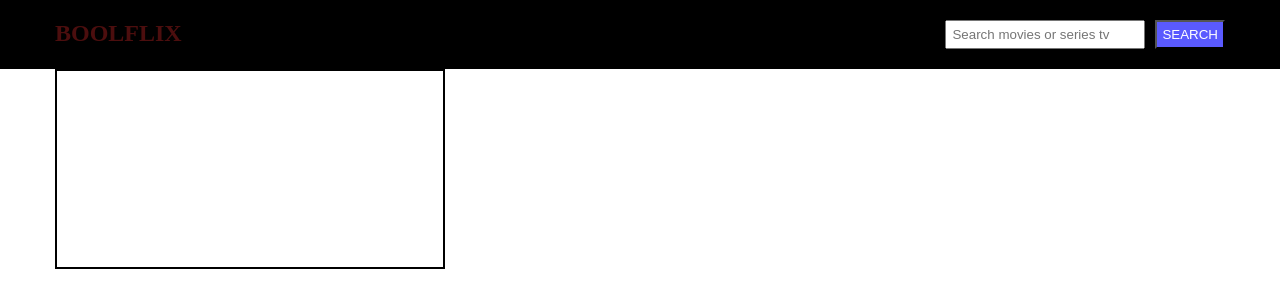
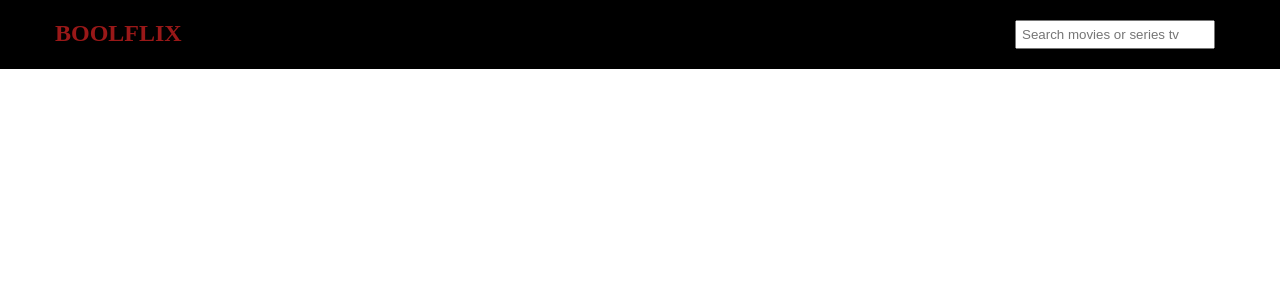
Before and after one commit to GianmauroCoviello/vite-boolflix, a Vue app: page / in a window 1280 px wide. Shown: the top 308 px of the page. Built offline with nearby package versions, Linux system fonts and the light colour scheme.

Commit message:
[TEST] MILESTONE 1

```diff
--- a/package.json
+++ b/package.json
@@ -9,6 +9,7 @@
     "preview": "vite preview"
   },
   "dependencies": {
+    "axios": "^1.4.0",
     "vue": "^3.2.47"
   },
   "devDependencies": {
--- a/src/App.vue
+++ b/src/App.vue
@@ -3,7 +3,8 @@
 // importazione delle componenti
 import AppHeader from './components/AppHeader.vue';
 import AppListMovies from './components/AppListMovies.vue';
-import store from '../src/store.js'
+import {store} from './data/store'
+import axios from 'axios';
 export default {
   // chiamata componenti
     components:{
@@ -17,13 +18,43 @@ export default {
 
       }
     },
+    mounted() {
+      // richiamo la funzione in mounted
+      this.getMovies
+    },
+    methods: {
+
+
+		getMovies(){
+			// dichiaro una variabile che conterrà l'API dei film in store
+			let moviesUrl = store.apiMovies
+
+			// condizione: se sulla barra di ricerca la stringa e diversa da stringa vuota, allora aggiungo una query string con un valore definito dalla parola inserita nell'input
+			if (store.SearchText != '') {
+				moviesUrl += `&query=${store.SearchText}`
+			}
+			console.log('Emit Funziona')
+
+
+			// effettuo la chiamata tramite la libreria axios
+			axios.get(moviesUrl).then((response) => {
+				// inseriamo nell'array vuoto il response dell'API sotto un formato JSON
+				store.moviesArray = response.data.results
+				console.log(response.data.results)
+			})
+
+
+
+		}
+    },
 
 }
 </script>
 
 <!-- parte grafica -->
 <template lang="">
-    <AppHeader/>
+	<!-- chiamata dell'$emit richiamando il contenuto della funzione -->
+    <AppHeader @search="getMovies"/>
     <AppListMovies/>
 </template>
 
--- a/src/components/AppHeader.vue
+++ b/src/components/AppHeader.vue
@@ -1,5 +1,11 @@
 <script>
+import { store } from '../data/store';
 export default {
+    data() {
+        return {
+            store
+        }
+    },
 
 }
 </script>
@@ -15,8 +21,9 @@ export default {
                     </div>
 
                     <div class="content-searchbar">
-                        <input type="text" placeholder="Search movies or series tv">
-                        <button>SEARCH</button>
+                        <!-- inseriamo l'input di ricerca che avrà un $emit contenuto nella funzione @input che consentira il filtraggio solamente riempiendo la barra di ricerca  -->
+                        <input type="text" placeholder="Search movies or series tv" v-model="store.SearchText" @input="$emit('search')">
+
                     </div>
 
                 </nav>
@@ -45,7 +52,7 @@ export default {
                     justify-content: space-between;
 
                     h1{
-                        color: rgb(76, 14, 14);
+                        color: rgb(153, 24, 24);
                     }
 
 
--- a/src/components/AppListMovies.vue
+++ b/src/components/AppListMovies.vue
@@ -1,16 +1,16 @@
 <script>
 import AppMoviesCard from './AppMoviesCard.vue';
-import { store } from '../store.js';
+import { store } from '../data/store';
 export default {
     components:{
         AppMoviesCard
     },
     data() {
-    return {
-        store
+        return {
+            store
 
-    }
-  },
+        }
+    },
 
 
 
@@ -21,7 +21,16 @@ export default {
 
     <div class="container">
         <div class='row'>
-            <AppMoviesCard :MyMovies="film"/>
+            <!-- ciclaggio delle card nell'array che conterra le informazioni dell'API dei film -->
+            <div class="container-card" v-for="(movie,index) in store.moviesArray" :key="index">
+                <!-- TEST -->
+                <p>{{movie.original_title}}</p> <!--titolo del film-->
+
+
+
+
+            </div>
+
         </div>
     </div>
 
@@ -35,10 +44,18 @@ export default {
     .row{
         width: 1170px;
         margin: 0 auto;
+        display: flex;
+        flex-wrap: wrap;
 
 
+        .container-card{
+            border: 2px solid black;
+            width: calc(100%/3 - 20px);
+            height: 200px;
+            margin: 10px;
+        }
+    }
 
-    }
 }
 
 </style>
--- a/src/components/AppMoviesCard.vue
+++ b/src/components/AppMoviesCard.vue
@@ -1,26 +1,33 @@
 <script>
+import { store } from '../data/store';
 export default {
+    // CH
     props:{
-        MyMovies: Object
-    }
+        myFilm: Object
 
+    },
+    data() {
+        return {
+            store
+        }
+    },
 }
 </script>
 
 <!-- parte grafica -->
 <template lang="">
-    <div class="container-card">
+    <div>
+        <!-- <img :src="myMovies.backdrop_path" alt="">
+        <p>{{ myfilm.title }}</p>
+        <p>{{ myFilm.original_title }}</p>
+        <p>{{ myFilm.original_language }}</p>
+        <p>{{ myFilm.vote_average }}</p>
+         -->
 
     </div>
 </template>
 
 <!-- parte di style -->
 <style lang="scss" scoped>
-.container-card{
-    border: 2px solid black;
-    width: calc(100%/3);
-    height: 200px;
-
-}
 
 </style>
--- /dev/null
+++ b/src/data/store.js
@@ -0,0 +1,14 @@
+import { reactive } from "vue";
+
+export const store = reactive({
+    // variabile per l'input di ricerca
+    SearchText: '',
+    // API per i film
+    apiMovies: 'https://api.themoviedb.org/3/search/movie?api_key=129b4b5c71c1481134be0192219686b1',
+    moviesArray: [],
+    // API per le serie
+    // apiSeriesTv: 'https://api.themoviedb.org/3/search/tv?api_key=129b4b5c71c1481134be0192219686b1',
+    // series: []
+
+
+})
--- a/src/store.js
+++ /dev/null
@@ -1,11 +0,0 @@
-import { reactive } from "vue";
-
-export const store = reactive({
-    // variabile per l'input di ricerca
-    SearchText: '',
-    // API per i film
-    apiMovies: 'https://api.themoviedb.org/3/movie/550?api_key=129b4b5c71c1481134be0192219686b1',
-    // API per le serie
-    apiSeriesTv: 'https://api.themoviedb.org/3/tv/550?api_key=129b4b5c71c1481134be0192219686b1'
-
-})
```
Also changed, not shown: 1 other file (tests, documents, lock files or other folders).
